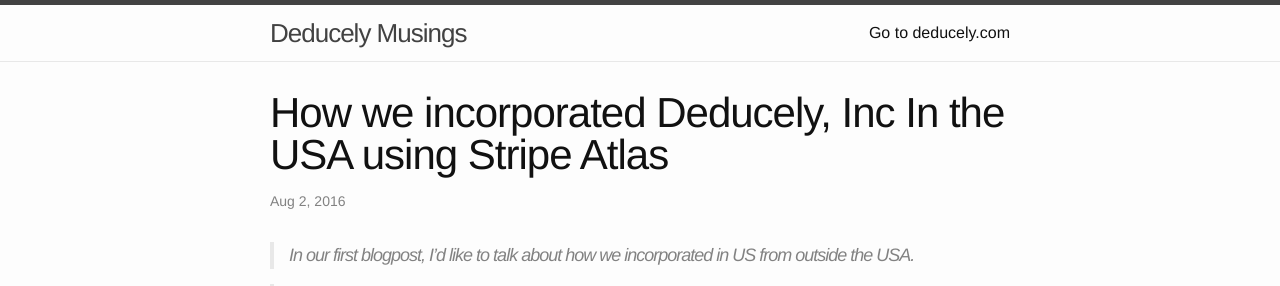
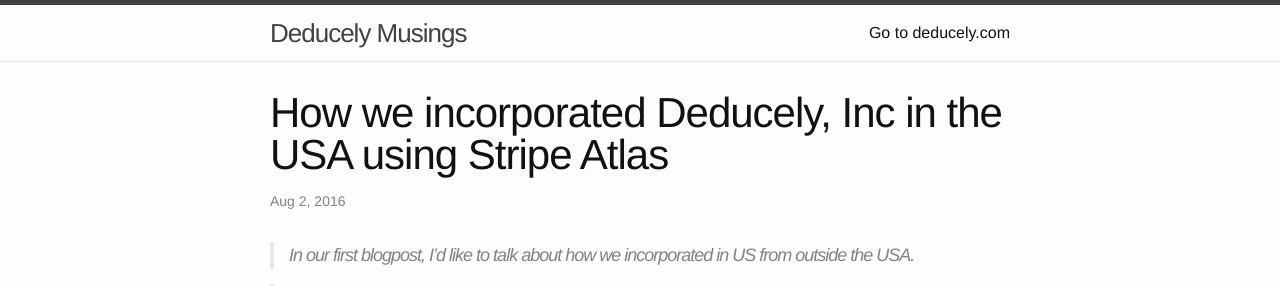
Before and after one commit to deducely/deducely.github.io, a Jekyll site: the page built from _posts/2016-08-02-incorporate-in-the-usa.markdown, in a window 1280 px wide and 900 px high. Shown: the top 286 px of the window. Built offline with Jekyll 4.4.1, drawn with Linux system fonts in a browser that asks for light colours.

Commit message:
fixed typo

```diff
--- a/_posts/2016-08-02-incorporate-in-the-usa.markdown
+++ b/_posts/2016-08-02-incorporate-in-the-usa.markdown
@@ -1,6 +1,6 @@
 ---
 layout: post
-title:  "How we incorporated Deducely, Inc In the USA using Stripe Atlas"
+title:  "How we incorporated Deducely, Inc in the USA using Stripe Atlas"
 date:   2016-08-02 12:12:12 +0530
 permalink: /blog/how-to-incorporate-in-the-us-from-oustside-the-usa-v-3
 excerpt_separator: <!--more-->
```
